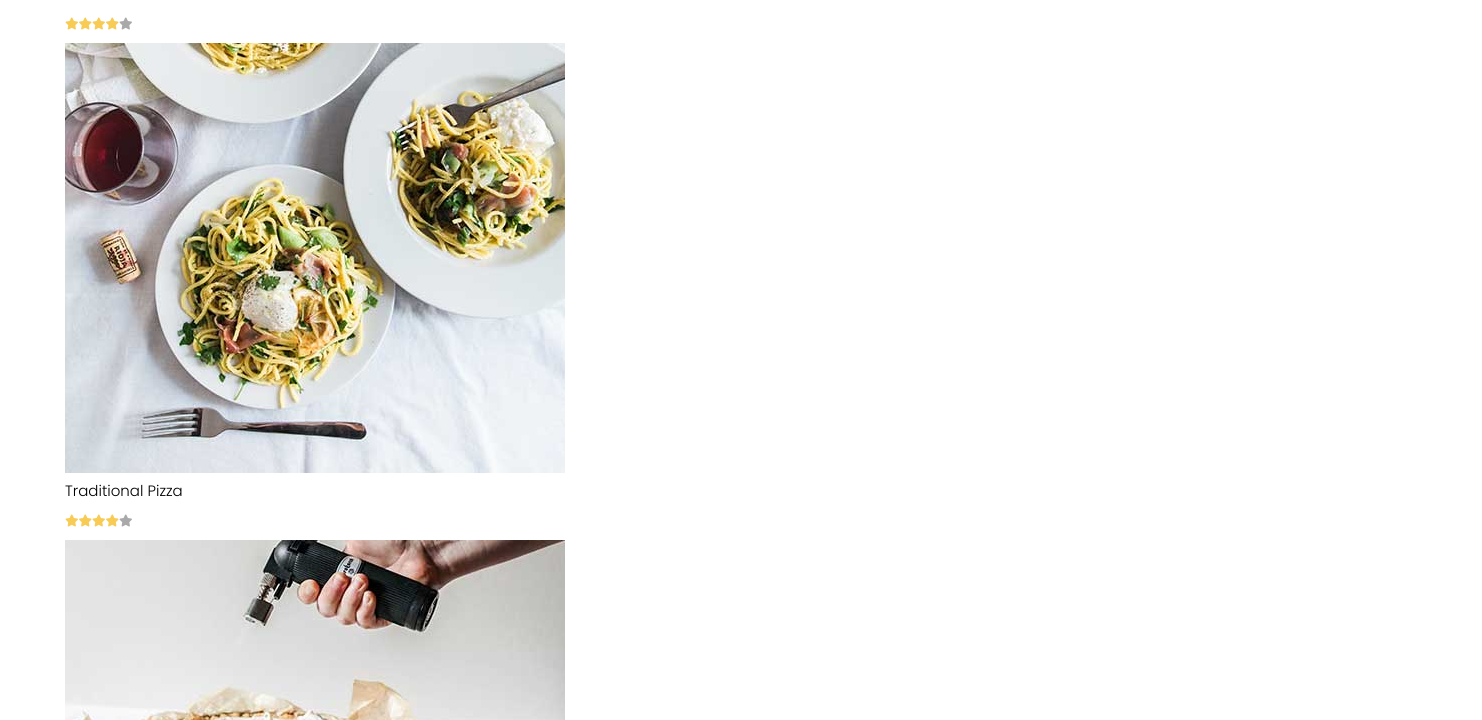
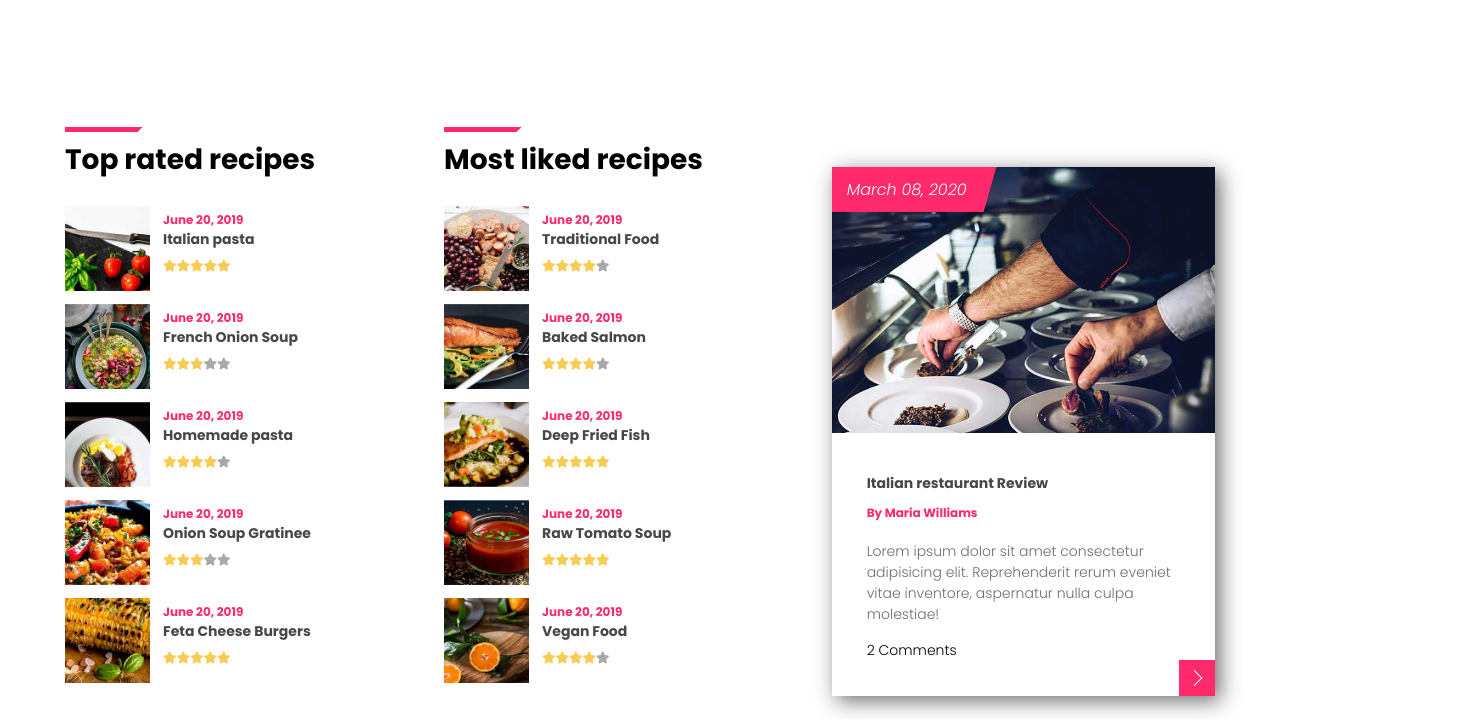
Before and after one commit to DungZoe/mzung-food-blog, a plain HTML site: page index.html in a window 1280 px wide. Shown: the part 1640-2360 px from the top of the page, 1482 px wide, since content can reach past the window. Drawn offline with Linux system fonts and the light colour scheme.

Commit message:
MzungAug30

```diff
--- a/index.css
+++ b/index.css
@@ -1,6 +1,12 @@
+/* Format Menu line */
+.chosen p {
+    color: #ff2a6b;
+    font-weight: bold;
+}
+
 h4 {
     color: #474747;
-    font-size: 16px;
+    font-size: 14px;
 }
 
 h5 {
@@ -25,12 +31,190 @@ h5 {
     color: darkgrey;
 }
 
+/* SECTION HERO */
+
+.hero {
+    display: flex;
+    flex-flow: column nowrap;
+    justify-content: center;
+    align-items: center;
+
+    width: 100%;
+    height: 40rem;
+
+    background-image: url(images/slider-bg-2.jpg);
+    background-repeat: no-repeat;
+    background-size: cover;
+    background-position: top center;
+}
+
+.top {
+    position: absolute;
+    bottom: 235px;
+
+    display: inline-block;
+
+    border-radius: 4px;
+    box-shadow: 1.25px 1.25px 0 0 #ff2a6b, 0 90px 100px rgba(0, 0, 0, 0.3);
+    padding: 0 45px;
+
+    background-color: #ff2a6b;
+    color: white;
+
+    font-size: 65px;
+
+    transform: rotate(4deg);
+}
+
+.middle {
+    position: relative;
+
+    display: inline-block;
+
+    margin: 12px 0;
+
+    border-radius: 4px;
+    box-shadow: 1.25px 1.25px 0 0 #fdc856, 0 90px 100px rgba(0, 0, 0, 0.3);
+    padding: 0 23px;
+
+    background-color: #fdc856;
+    color: white;
+
+    font-size: 50px;
+}
+
+.bottom {
+    display: inline-block;
+
+    border-radius: 4px;
+    box-shadow: 1.25px 1.25px 0 0 #bdfd88, 0 90px 100px rgba(0, 0, 0, 0.3);
+    padding: 0 21px;
+
+    background-color: #bdfd88;
+    color: white;
+
+    font-size: 41px;
+}
+
+/* SECTION DETAIL-LIST */
+
+.detail-list {
+    margin-bottom: 120px;
+}
+
+.detail-list__name {
+    position: relative;
+
+    padding-top: 10px;
+    margin: 90px 0 40px 0;
+
+    font-size: 35px;
+    color: #474747;
+}
+
+.detail-list__name::before {
+    position: absolute;
+    top: -7px;
+    left: 0;
+
+    width: 60px;
+    height: 5px;
+
+    content: "";
+
+    background-color: #ff2a6b;
+}
+
+.detail-list__name::after {
+    position: absolute;
+    top: -7px;
+    left: 30px;
+
+    width: 45px;
+    height: 5px;
+
+    content: "";
+
+    background-color: #ff2a6b;
+
+    transform: skewX(-45deg);
+}
+
+ul.detail-list__food {
+    display: flex;
+    flex-flow: row wrap;
+    align-items: center;
+    justify-content: space-between;
+
+    width: 100%;
+}
+
+li.detail-list__option {
+    margin: 0 -15px 10px -15px;
+
+    width: 33.333333%;
+}
+
+.detail-list__meal {
+    position: relative;
+}
+
+.detail-list__meal > img {
+    width: 100%;
+    padding: 0 15px;
+    margin-bottom: 10px;
+}
+
+li.detail-list__option {
+    max-width: 33.333333%;
+}
+
+.ranking__background {
+    position: absolute;
+    bottom: 15px;
+    left: 0;
+
+    vertical-align: middle;
+}
+
+.ranking {
+    position: relative;
+
+    display: inline-block;
+    padding: 6px 50px 4px 15px;
+    margin: 0 15px;
+
+    background-color: #ff2a6b;
+}
+
+.ranking::after {
+    position: absolute;
+    top: 0;
+    bottom: 0;
+    right: -15px;
+
+    width: 25px;
+    height: 71px;
+
+    content: "";
+
+    background-color: #ff2a6b;
+
+    transform: skewX(-15deg);
+}
+
+.ranking > p {
+    color: white;
+    font-style: initial;
+}
+
 /* SECTION PREVIEW */
 
 .preview__group {
     display: flex;
     flex-flow: row nowrap;
 
+    margin-top: 80px;
     max-width: 100%;
 
     justify-content: space-between;
@@ -38,23 +222,177 @@ h5 {
 
 .preview__group li {
     display: flex;
+    margin-bottom: 11px;
 }
 
-.top-rate {
-    max-width: 33.333333%;
-}
-
+.top-rate,
 .most-like {
     max-width: 33.333333%;
 }
 
+.top-rate > h3,
+.most-like > h3 {
+    position: relative;
+
+    margin-bottom: 25px;
+
+    color: black;
+    font-size: 28px;
+}
+
+.top-rate > h3::before,
+.most-like > h3::before {
+    position: absolute;
+    top: -12px;
+    left: 0;
+
+    width: 60px;
+    height: 5px;
+
+    content: "";
+
+    background-color: #ff2a6b;
+}
+
+.top-rate > h3::after,
+.most-like > h3::after {
+    position: absolute;
+    top: -12px;
+    left: 30px;
+
+    width: 45px;
+    height: 5px;
+
+    content: "";
+
+    background-color: #ff2a6b;
+
+    transform: skewX(-45deg);
+}
+
+.top-rate img,
+.most-like img {
+    width: 85px;
+    height: 85px;
+    float: left;
+}
+
+.small-rate {
+    padding-left: 13px;
+    padding-top: 5px;
+}
+
+/* DIV MARIA */
+
 .maria {
+    position: relative;
+
+    display: flex;
+    flex-flow: column nowrap;
+
+    margin-top: 1.75rem;
+    padding: 0 -10px;
+
     max-width: 33.333333%;
+
+    box-shadow: 5px 5px 20px 0 #6d6d6d;
 }
+
+.maria::before {
+    position: absolute;
+    top: 0;
+    left: 0;
+
+    content: "March 08, 2020";
+    padding: 10px 15px;
+
+    background-color: #ff2a6b;
+    color: white;
+
+    font-size: 16px;
+    font-style: italic;
+}
+
+.maria::after {
+    position: absolute;
+    top: 0;
+    left: 143px;
+
+    width: 15px;
+    height: 45px;
+
+    content: "";
+
+    background-color: #ff2a6b;
+
+    transform: skewX(-16deg);
+}
+
+.maria img {
+    width: 100%;
+    height: auto;
+}
+
+.maria__review {
+    position: relative;
+
+    padding: 35px;
+}
+
+.maria__review::before {
+    position: absolute;
+    bottom: 0;
+    right: 0;
+
+    content: "";
+
+    padding: 18px;
+    margin-top: 3px;
+
+    background-color: #ff2a6b;
+
+    cursor: pointer;
+}
+
+.maria__review::after {
+    position: absolute;
+    bottom: 12px;
+    right: 15px;
+
+    content: "";
+
+    width: 10px;
+    height: 10px;
+
+    border: 1.5px solid white;
+    border-left-color: transparent;
+    border-top-color: transparent;
+
+    transform: rotate(-45deg);
+}
+
+.maria__review > h4,
+.maria__review > h5 {
+    line-height: 30px;
+}
+
+.maria__review > p {
+    padding: 13px 0;
+    font-size: 14px;
+    color: #6d6d6d;
+}
+
+.maria__review > p--cmt {
+    font-size: 14px;
+    color: #000;
+}
+
+/* DIV MARIA END */
 
 /* SECTION YELLOW */
 
 section.yellow {
+    margin-top: 120px;
     padding: 36px 0;
     background-color: #fdc855;
 }
@@ -106,6 +444,22 @@ section.yellow {
     font-style: italic;
 }
 
+.yellow__left::after,
+.yellow__right::after {
+    position: absolute;
+    top: 0;
+    left: 115px;
+
+    width: 13px;
+    height: 38px;
+
+    content: "";
+
+    background-color: #ff2a6b;
+
+    transform: skewX(-16deg);
+}
+
 .author {
     display: flex;
     align-items: center;
@@ -122,3 +476,5 @@ section.yellow {
 .author p {
     color: #474747;
 }
+
+/* SECTION YELLOW END */
--- a/index.html
+++ b/index.html
@@ -138,6 +138,9 @@
 
         <!-- SECTION HERO -->
         <section class="hero">
+            <h2 class="top"><span> Healthy Recipes</span></h2>
+            <h2 class="middle"><span> from the best chefs</span></h2>
+            <h2 class="bottom"><span> for all the foodies</span></h2>
 
         </section>
         <!-- SECTION HERO -->
@@ -160,7 +163,7 @@
                                         <li><i class="fas fa-star"></i></li>
                                         <li><i class="fas fa-star"></i></li>
                                         <li><i class="fas fa-star"></i></li>
-                                        <li><i class="fas fa-star"></i></li>
+                                        <li class="star__fade"><i class="fas fa-star"></i></li>
                                         <li class="star__fade"><i class="fas fa-star"></i></li>
                                     </ul>
                                 </div>
@@ -230,7 +233,7 @@
                                         <li><i class="fas fa-star"></i></li>
                                         <li><i class="fas fa-star"></i></li>
                                         <li><i class="fas fa-star"></i></li>
-                                        <li class="star__fade"><i class="fas fa-star"></i></li>
+                                        <li><i class="fas fa-star"></i></li>
                                     </ul>
                                 </div>
                             </div>
@@ -276,7 +279,7 @@
                                         <li><i class="fas fa-star"></i></li>
                                         <li><i class="fas fa-star"></i></li>
                                         <li><i class="fas fa-star"></i></li>
-                                        <li class="star__fade"><i class="fas fa-star"></i></li>
+                                        <li><i class="fas fa-star"></i></li>
                                     </ul>
                                 </div>
                             </div>
@@ -495,14 +498,20 @@
 
                         <img src="/images/blog/1.jpg" alt="">
 
-                        <h4>Italian restaurant Review</h4>
+                        <div class="maria__review">
 
-                        <h5>By Maria Williams</h5>
+                            <h4>Italian restaurant Review</h4>
 
-                        Lorem ipsum dolor sit amet consectetur adipisicing elit. Reprehenderit rerum eveniet vitae
-                        inventore, aspernatur nulla culpa molestiae!
+                            <h5>By Maria Williams</h5>
 
-                        <p>2 Comments</p>
+                            <p> Lorem ipsum dolor sit amet consectetur adipisicing elit. Reprehenderit rerum eveniet
+                                vitae
+                                inventore, aspernatur nulla culpa molestiae!
+                            </p>
+
+                            <p--cmt>2 Comments</p>
+
+                        </div>
 
                     </div>
                 </div>
```
